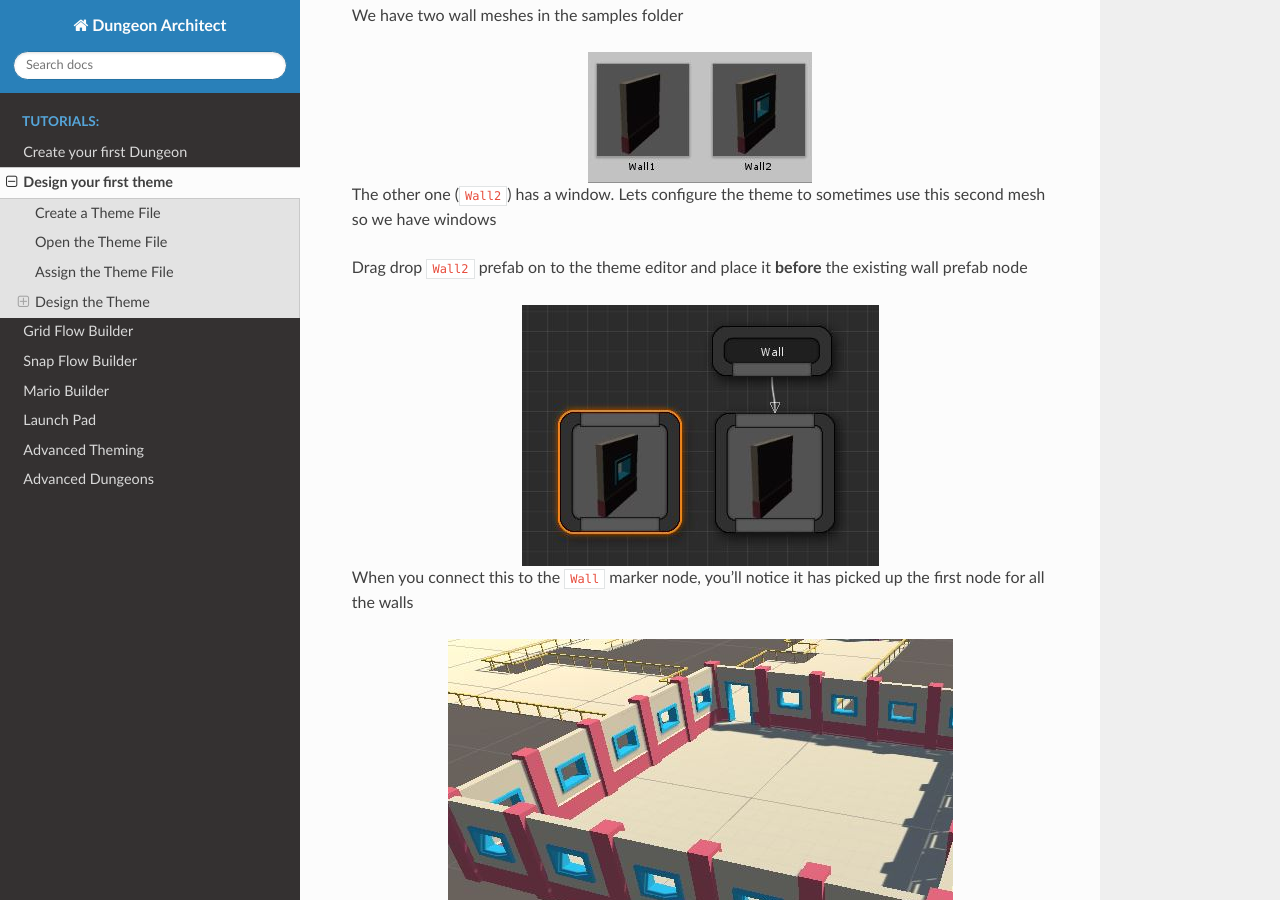
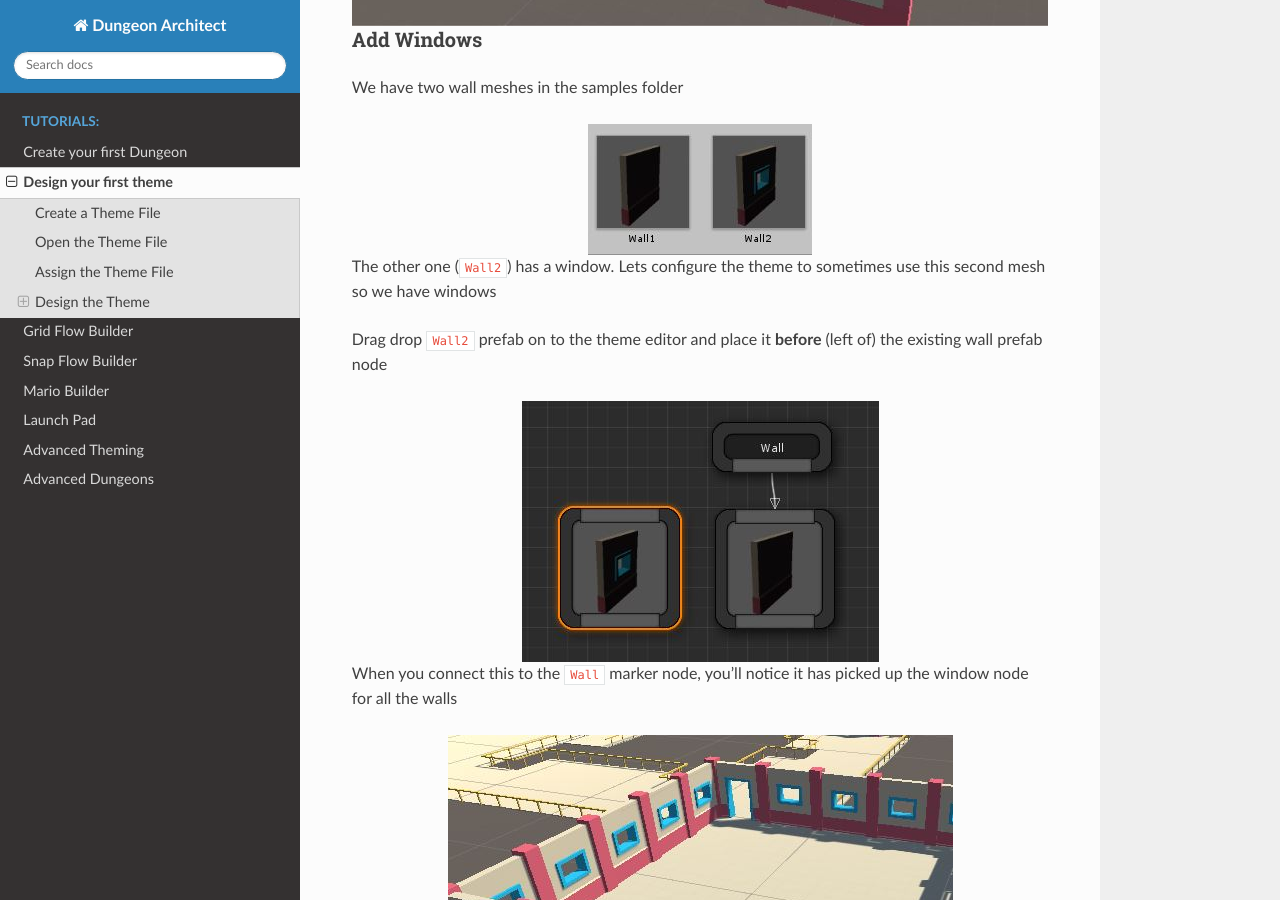
Before and after one commit to coderespawn/dungeon-architect-unity-tutorials-v2, a Sphinx documentation site: the page built from source/tutorials/02_theme_editor.rst, in a window 1280 px wide and 900 px high, scrolled down 6929 px. Built offline with Sphinx 7.4.7 and the Read the Docs theme 2.0.0, drawn with Linux system fonts in a browser that asks for light colours; some of the changed text lies outside the part shown.

Commit message:
Updated the content

```diff
--- a/source/tutorials/02_theme_editor.rst
+++ b/source/tutorials/02_theme_editor.rst
@@ -83,6 +83,8 @@
 .. figure:: /images/tutorial/02/09.jpg
    :align: center
 
+Another criteria for the live preview to work is that a dungeon in the scene should reference the theme that is currently being edited in the theme editor
+
 Add More Prefabs
 ^^^^^^^^^^^^^^^^
 
@@ -122,13 +124,13 @@
 
 The other one (``Wall2``) has a window. Lets configure the theme to sometimes use this second mesh so we have windows
 
-Drag drop ``Wall2`` prefab on to the theme editor and place it **before** the existing wall prefab node
+Drag drop ``Wall2`` prefab on to the theme editor and place it **before** (left of) the existing wall prefab node
 
 .. figure:: /images/tutorial/02/16.jpg
    :align: center
 
 
-When you connect this to the ``Wall`` marker node, you'll notice it has picked up the first node for all the walls
+When you connect this to the ``Wall`` marker node, you'll notice it has picked up the window node for all the walls
 
 .. figure:: /images/tutorial/02/17.jpg
    :align: center
```
Also changed, not shown: 5 other files.
